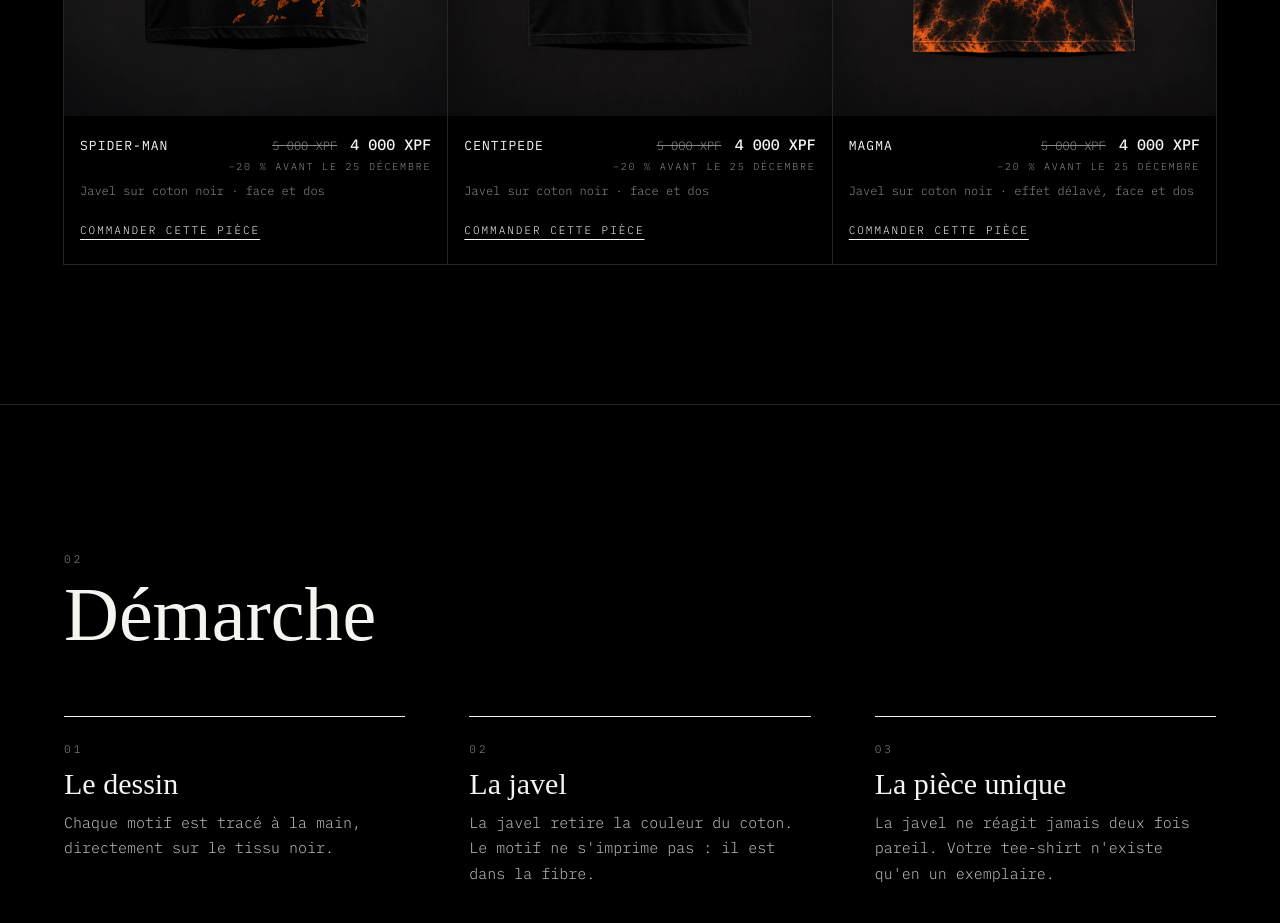
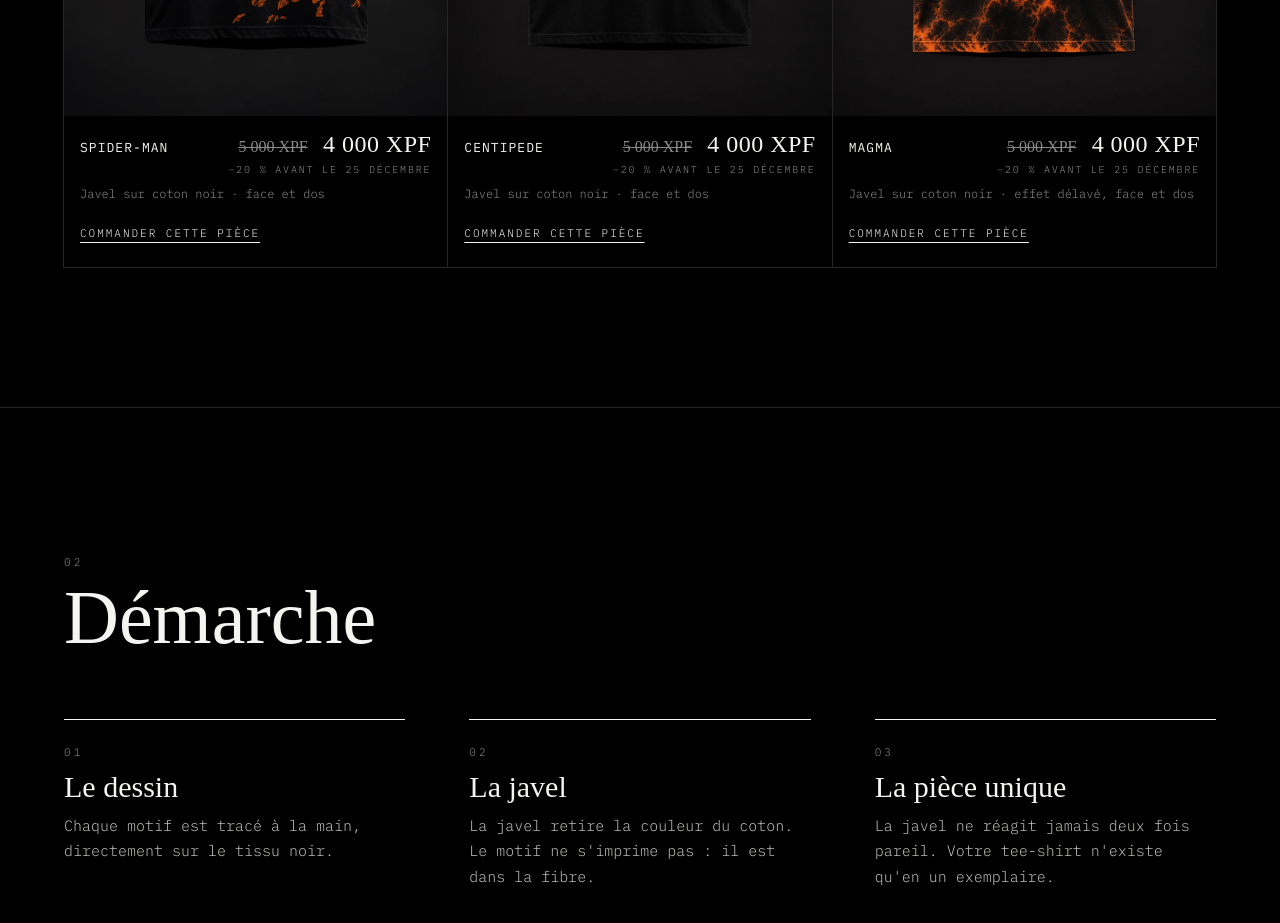
Before and after one commit to dgadacha/bleachdrop, a plain HTML site: page index.html in a window 1280 px wide. Shown: the part 1600-2523 px from the top of the page. Drawn offline with Linux system fonts and the light colour scheme; a web font is replaced by a local one.

Commit message:
Prix des pièces en Pirata One

```diff
--- a/styles.css
+++ b/styles.css
@@ -283,8 +283,8 @@ h2 {
 
 .piece-infos h3 { font: 400 13px/1.4 var(--mono); letter-spacing: .08em; text-transform: uppercase; }
 .piece-prix { font-size: 12px; color: var(--gris); white-space: nowrap; text-align: right; }
-.piece-prix strong { font-weight: 500; font-size: 15px; color: var(--blanc); }
-.piece-prix s { margin-right: 6px; }
+.piece-prix strong { font-family: var(--gothique); font-weight: 400; font-size: 24px; line-height: 1; letter-spacing: .02em; color: var(--blanc); }
+.piece-prix s { font-family: var(--gothique); font-size: 16px; margin-right: 8px; }
 .piece-prix small { display: block; font-size: 10px; letter-spacing: .18em; text-transform: uppercase; }
 .piece-note { padding: 0 16px; font-size: 12px; color: var(--gris); }
 
```
